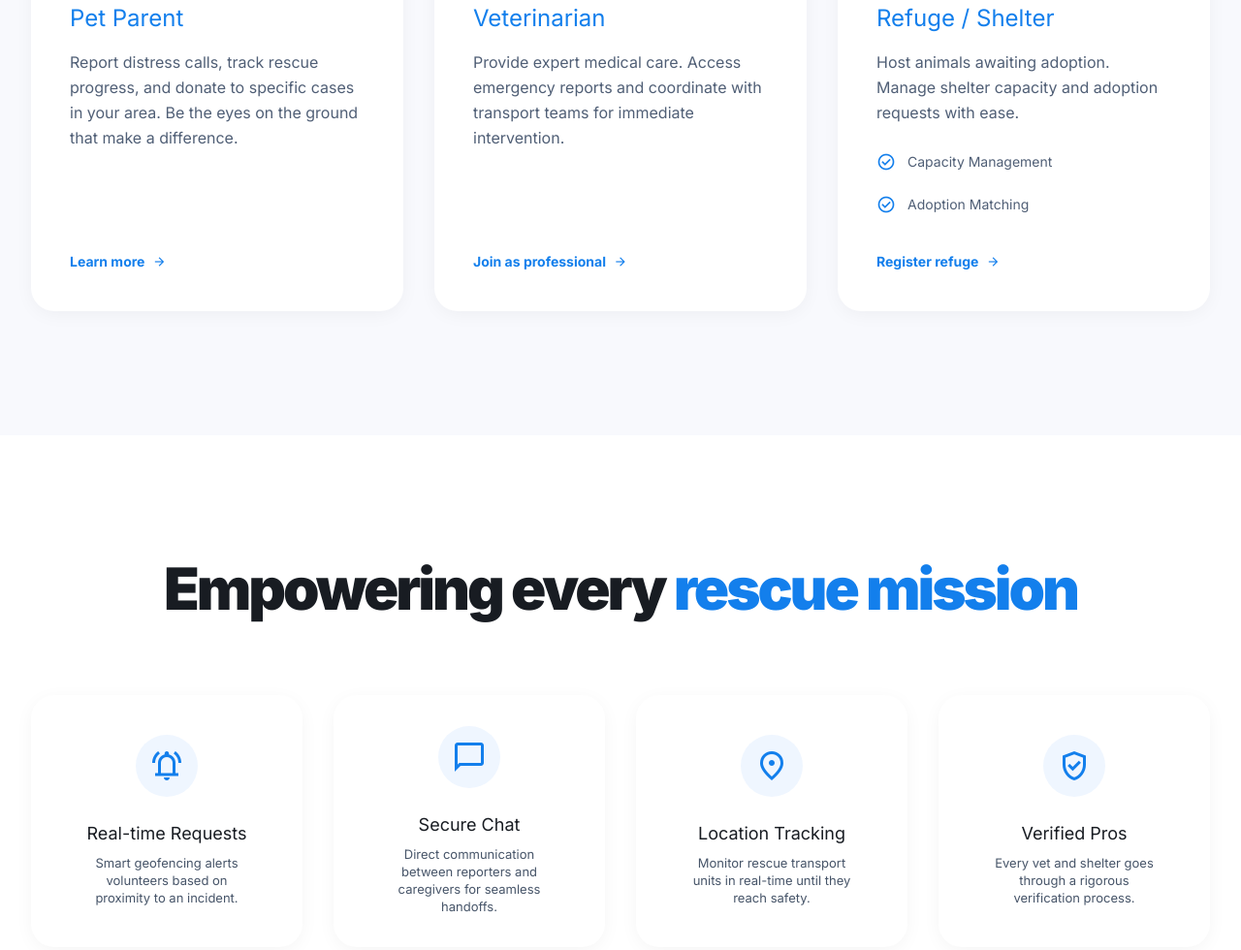
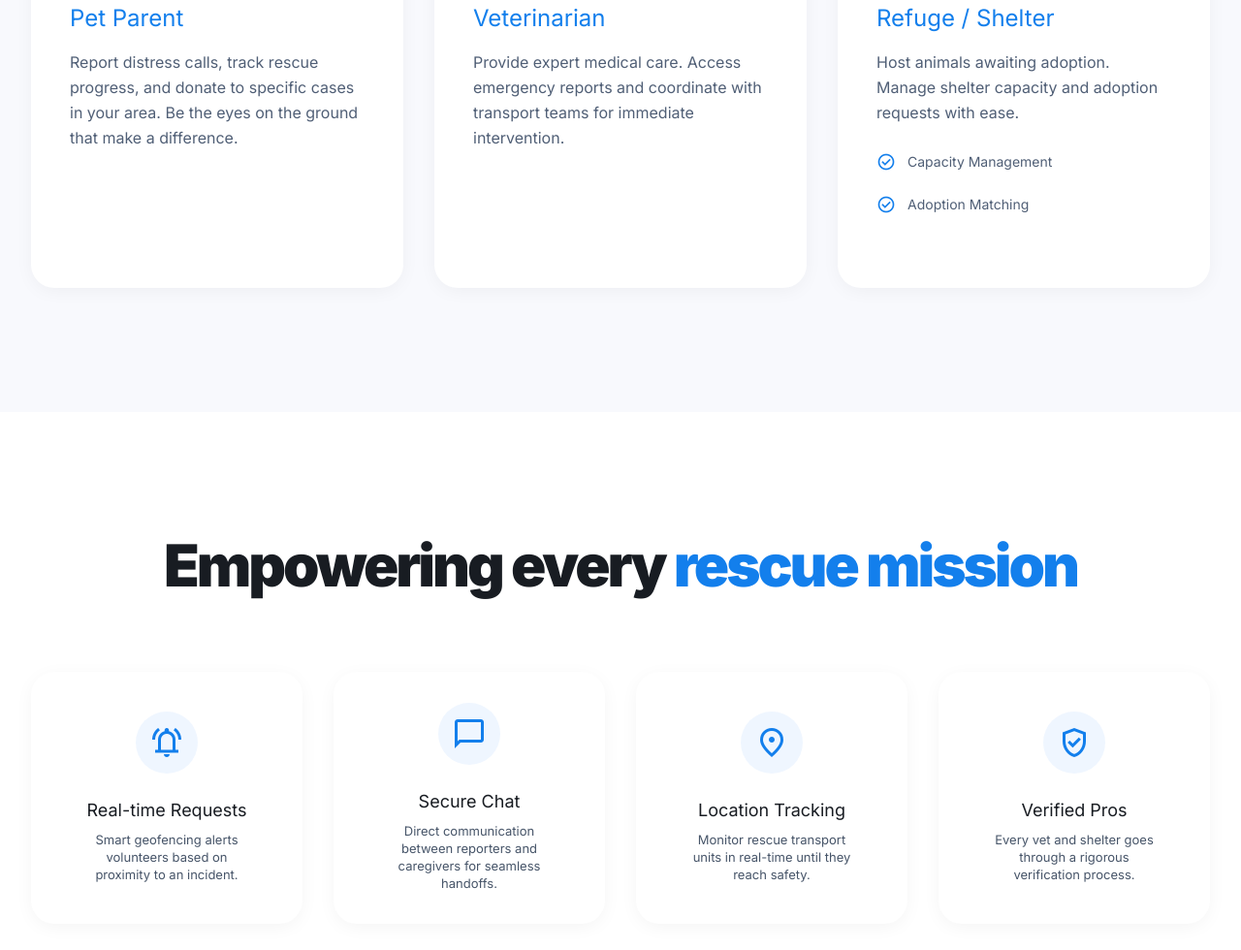
Before and after one commit to moumene-sOrg/just_test, a plain HTML site: page index.html in a window 1280 px wide. Shown: the part 2153-3133 px from the top of the page at 97% size. Drawn offline with nearby package versions, Linux system fonts and the light colour scheme.

Commit message:
Update index.html

```diff
--- a/index.html
+++ b/index.html
@@ -309,9 +309,7 @@
 <p class="text-secondary mb-8 leading-relaxed">Report distress calls, track rescue progress, and donate to specific cases in your area. Be the eyes on the ground that make a difference.</p>
 </div>
 <div class="mt-auto">
-<a class="inline-flex items-center gap-2 text-sm font-bold text-[#137fec] group/link" href="#">
-            Learn more <span class="material-symbols-outlined text-sm group-hover/link:translate-x-1 transition-transform">arrow_forward</span>
-</a>
+
 </div>
 </div>
 <!-- Veterinarian Card -->
@@ -324,9 +322,7 @@
 <p class="text-secondary mb-8 leading-relaxed">Provide expert medical care. Access emergency reports and coordinate with transport teams for immediate intervention.</p>
 </div>
 <div class="mt-auto">
-<a class="inline-flex items-center gap-2 text-sm font-bold text-[#137fec] group/link" href="#">
-            Join as professional <span class="material-symbols-outlined text-sm group-hover/link:translate-x-1 transition-transform">arrow_forward</span>
-</a>
+
 </div>
 </div>
 <!-- Refuge / Shelter Card -->
@@ -349,9 +345,7 @@
 </ul>
 </div>
 <div class="mt-auto">
-<a class="inline-flex items-center gap-2 text-sm font-bold text-[#137fec] group/link" href="#">
-            Register refuge <span class="material-symbols-outlined text-sm group-hover/link:translate-x-1 transition-transform">arrow_forward</span>
-</a>
+
 </div>
 </div>
 </div>
```
